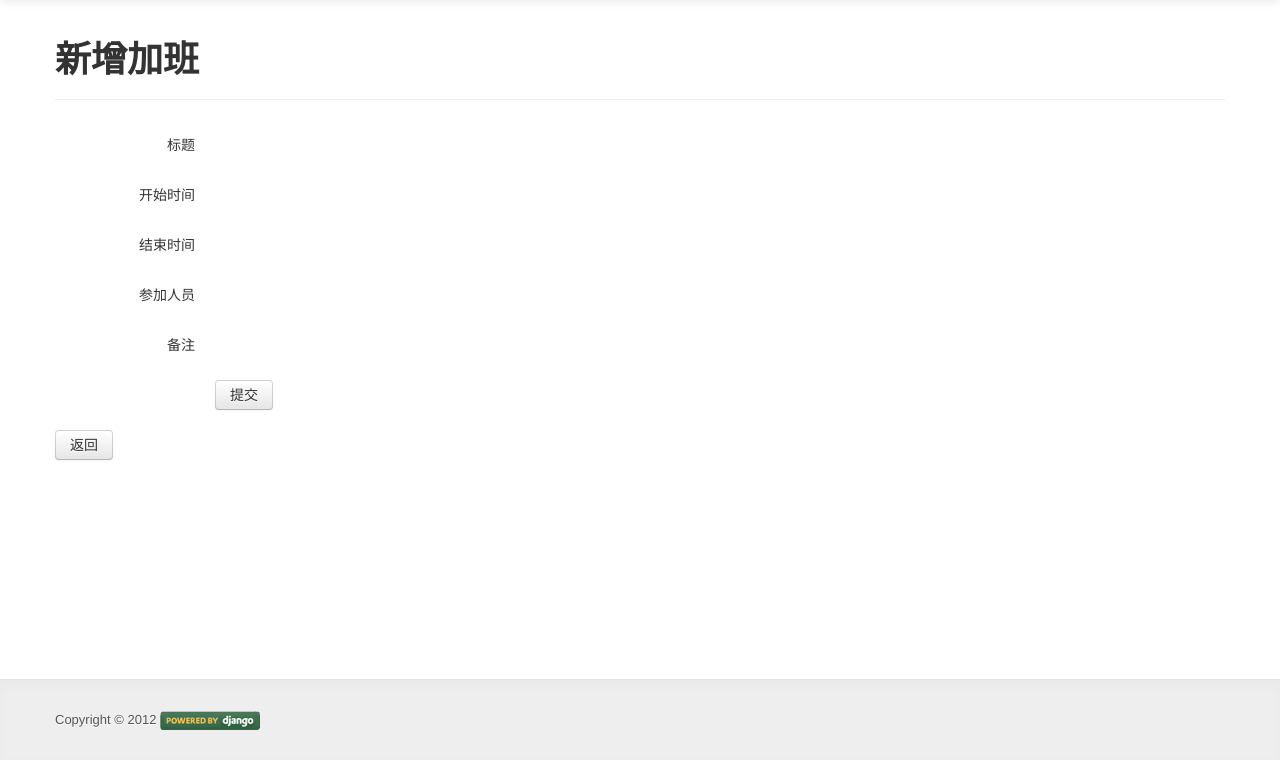
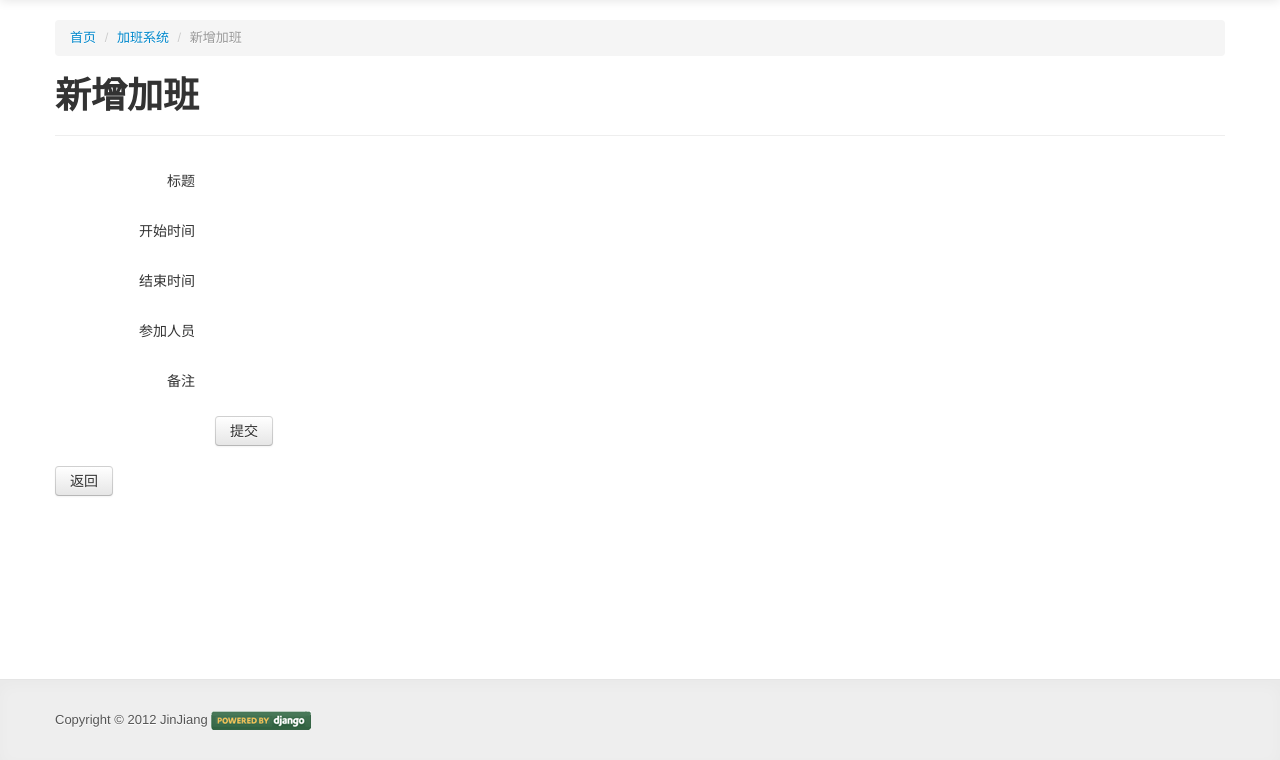
Before and after one commit to phaibin/my_hrms, a Django app: template templates/overtime/form.html in a window 1280 px wide. Shown: the part 40-800 px from the top of the page. Run offline with Django 3.2, Linux system fonts and the light colour scheme; the template is opened without the code that fills it, so the values that code supplies are empty; parts of the project's set-up code (start-up, migrations or seed data) failed here and were passed over; some libraries are stand-ins or nearby versions.

Commit message:
add breadcrumbs

```diff
--- a/templates/base.html
+++ b/templates/base.html
@@ -36,7 +36,7 @@
             <ul class="nav">
               <li class="{% ifequal request.path '/' %}active{% endifequal %}"><a href="/">首页</a></li>
               <li class="{% ifequal current_app 'overtime' %}active{% endifequal %}"><a href="{% url overtime %}">加班系统</a></li>
-              <li class=""><a href="#about">请假系统</a></li>
+              <li class=""><a href="#">请假系统</a></li>
               <li class="{% ifequal request.path '/about' %}active{% endifequal %}"><a href="/about">关于</a></li>
             </ul>
             <ul class="nav pull-right">
@@ -232,7 +232,7 @@
 
     <footer class="footer">
       <div class="container">
-        <p>Copyright © 2012 <a href="https://www.djangoproject.com" target="_blank"><img src="{{ STATIC_URL }}images/powered_by_django.gif"></img></a></p>
+        <p>Copyright © 2012 JinJiang <a href="https://www.djangoproject.com" target="_blank"><img src="{{ STATIC_URL }}images/powered_by_django.gif"></img></a></p>
       </dv>
     </footer>
 
--- a/templates/index.html
+++ b/templates/index.html
@@ -4,8 +4,9 @@
 
 {% block content %}
 
-  <div>
-      welcome
+  <div class="hero-unit">
+    <h1>HRMS</h1>
+    <p>锦江电商考勤系统</p>
   </div>
 
 {% endblock %}
--- a/templates/overtime/form.html
+++ b/templates/overtime/form.html
@@ -3,6 +3,12 @@
 {% block title %}{% if form.instance.id %}修改加班{% else %}新增加班{% endif %}{% endblock %}
 
 {% block content %}
+
+  <ul class="breadcrumb">
+    <li><a href="/">首页</a> <span class="divider">/</span></li>
+    <li><a href="/overtime">加班系统</a> <span class="divider">/</span></li>
+    <li class="active">{% if form.instance.id %}修改加班{% else %}新增加班{% endif %}</li>
+  </ul>
 
   <div class="page-header"><h1>{% if form.instance.id %}修改加班{% else %}新增加班{% endif %}</h1></div>
 
--- a/templates/overtime/index.html
+++ b/templates/overtime/index.html
@@ -3,6 +3,11 @@
 {% block title %}加班系统{% endblock %}
 
 {% block content %}
+
+  <ul class="breadcrumb">
+    <li><a href="/">首页</a> <span class="divider">/</span></li>
+    <li class="active">加班系统</li>
+  </ul>
 
   <div class="page-header"><h1>加班列表</h1></div>
 
--- a/templates/overtime/overview.html
+++ b/templates/overtime/overview.html
@@ -3,6 +3,12 @@
 {% block title %}加班统计{% endblock %}
 
 {% block content %}
+
+  <ul class="breadcrumb">
+    <li><a href="/">首页</a> <span class="divider">/</span></li>
+    <li><a href="/overtime">加班系统</a> <span class="divider">/</span></li>
+    <li class="active">加班统计</li>
+  </ul>
 
   <div class="page-header"><h1>加班统计</h1></div>
 
--- a/templates/overtime/show.html
+++ b/templates/overtime/show.html
@@ -3,6 +3,12 @@
 {% block title %}加班详情{% endblock %}
 
 {% block content %}
+
+  <ul class="breadcrumb">
+    <li><a href="/">首页</a> <span class="divider">/</span></li>
+    <li><a href="/overtime">加班系统</a> <span class="divider">/</span></li>
+    <li class="active">加班详情</li>
+  </ul>
 
   <div class="page-header"><h1>{{ app.subject }}</h1></div>
 
--- a/urls.py
+++ b/urls.py
@@ -22,6 +22,7 @@ urlpatterns = patterns('',
     # Uncomment the next line to enable the admin:
     url(r'^admin/', include(admin.site.urls)),
     url(r'^overtime/', include('overtime.urls')),
+    url(r'^about/$', direct_to_template, {'template':'about.html'}),
     url(r'^accounts/login/$', login, {'template_name':'login.html'}, name='login'),
     url(r'^accounts/logout/$', logout, {'next_page':'/'}, name='logout'),
 )
```
Also changed, not shown: templates/about.html (added, +9 -0 lines).
